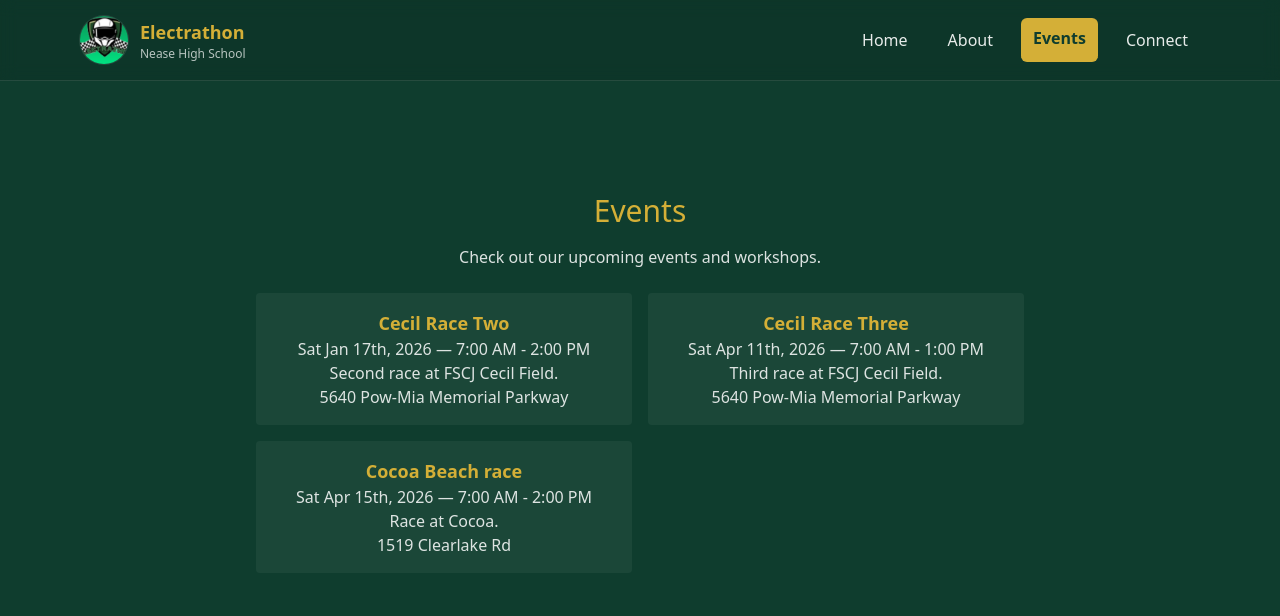
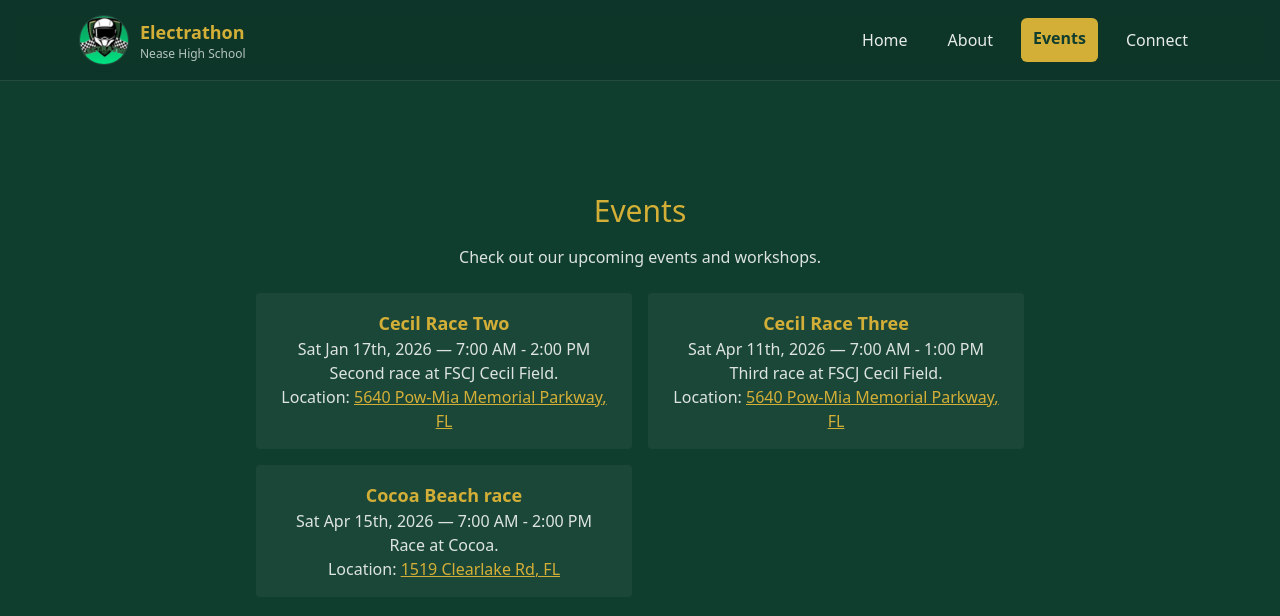
Before and after one commit to AGuy21/Electrathon-Website, a React (Vite) app: page /events in a window 1280 px wide. Shown: the top 616 px of the page. Built offline with nearby package versions, Linux system fonts and the light colour scheme.

Commit message:
FEAT: added event locations to be directed to google maps

```diff
--- a/src/pages/Events.tsx
+++ b/src/pages/Events.tsx
@@ -7,14 +7,21 @@ export default function Events() {
         <h2 className="text-3xl text-[#d4af37]">Events</h2>
         <p className="mt-4 text-white/85">Check out our upcoming events and workshops.</p>
         <div className="mt-6 grid grid-cols-1 md:grid-cols-2 gap-4">
-          {eventItems.map((event, index) => (
-            <div key={index} className="p-4 bg-white/5 rounded">
-              <h3 className="font-semibold text-lg text-[#d4af37]">{event.title}</h3>
-              <p className="text-white/85">{event.date} — {event.time}</p>
-              <p className="text-white/85">{event.description}</p>
-              <p className="text-white/85">{event.location}</p>
-            </div>
-          ))}
+          {eventItems.map((event, index) => {
+            const query = encodeURIComponent(`${event.location}, Florida`)
+            const mapsUrl = `https://www.google.com/maps/search/?api=1&query=${query}`
+
+            return (
+              <div key={index} className="p-4 bg-white/5 rounded">
+                <h3 className="font-semibold text-lg text-[#d4af37]">{event.title}</h3>
+                <p className="text-white/85">{event.date} — {event.time}</p>
+                <p className="text-white/85">{event.description}</p>
+                <p className="text-white/85">
+                  Location: <a href={mapsUrl} target="_blank" rel="noopener noreferrer" className="text-[#d4af37] underline hover:text-yellow-400">{event.location}, FL</a>
+                </p>
+              </div>
+            )
+          })}
         </div>
       </div>
     </div>
--- a/src/pages/Home.tsx
+++ b/src/pages/Home.tsx
@@ -1,3 +1,5 @@
+import { Link } from 'react-router-dom'
+
 export default function Home() {
   return (
     <div className="py-12 text-white">
@@ -11,7 +13,7 @@ export default function Home() {
 
           <div className="mt-6 flex justify-center gap-4">
             <a href="#/about" className="px-5 py-2 rounded-md bg-[#d4af37] text-[#0f3d2e] font-semibold hover:opacity-95">Learn more</a>
-            <a href="#/events" className="px-5 py-2 rounded-md border border-white/20 text-white hover:bg-white/5">Events</a>
+            <Link to="/events" className="px-5 py-2 rounded-md border border-white/20 text-white hover:bg-white/5">Events</Link>
           </div>
         </section>
 
```
